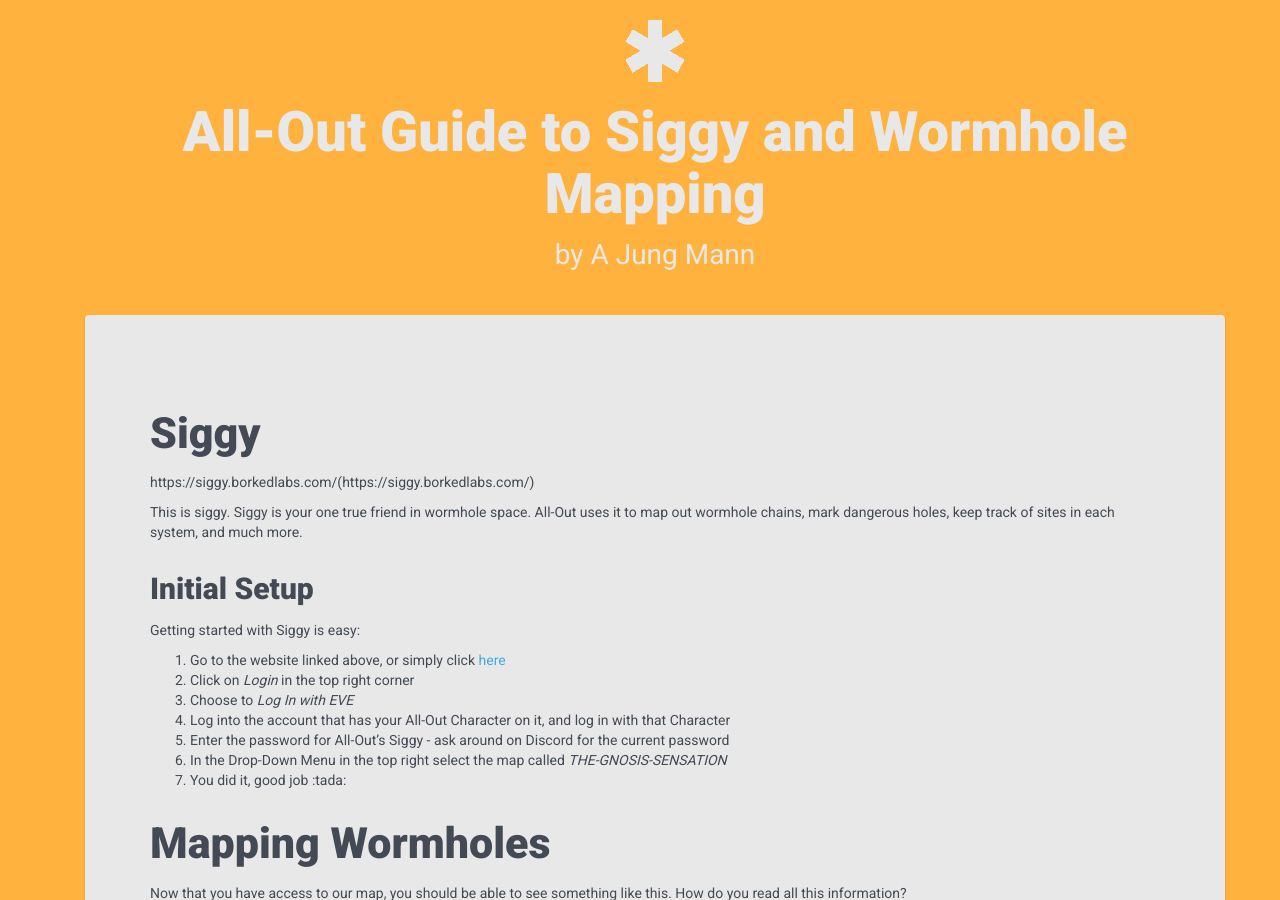
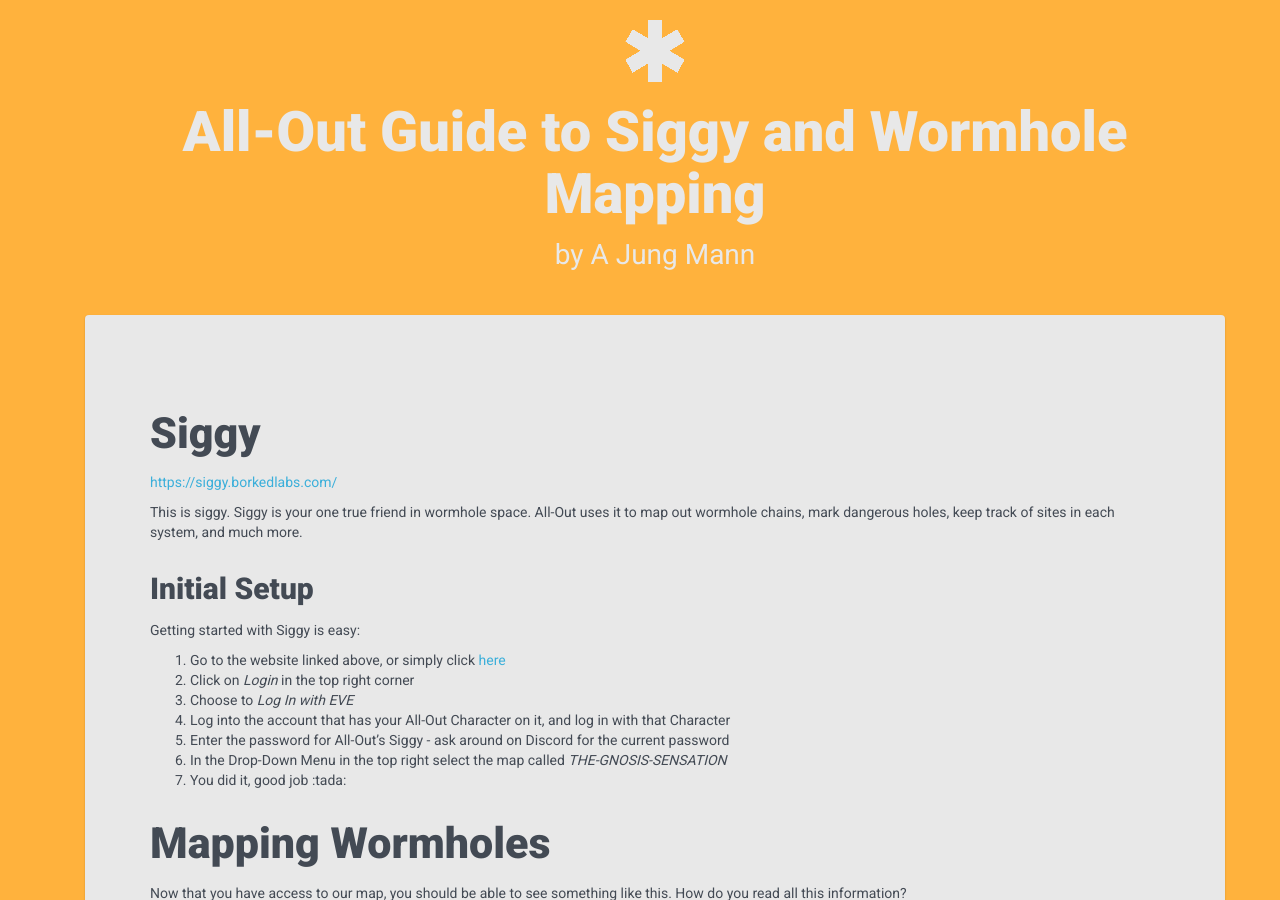
Before and after one commit to all-out/guides, a Jekyll site: the page built from _guides/siggy.md, in a window 1280 px wide and 900 px high. Built offline with Jekyll 4.4.1, drawn with Linux system fonts in a browser that asks for light colours.

Commit message:
Update siggy.md

```diff
--- a/_guides/siggy.md
+++ b/_guides/siggy.md
@@ -9,7 +9,7 @@
 ---
 
 ## Siggy
-https://siggy.borkedlabs.com/(https://siggy.borkedlabs.com/)
+[https://siggy.borkedlabs.com/](https://siggy.borkedlabs.com/)
 
 This is siggy. Siggy is your one true friend in wormhole space. All-Out uses it to map out wormhole chains, mark dangerous holes, keep track of sites in each system, and much more.
 
```
